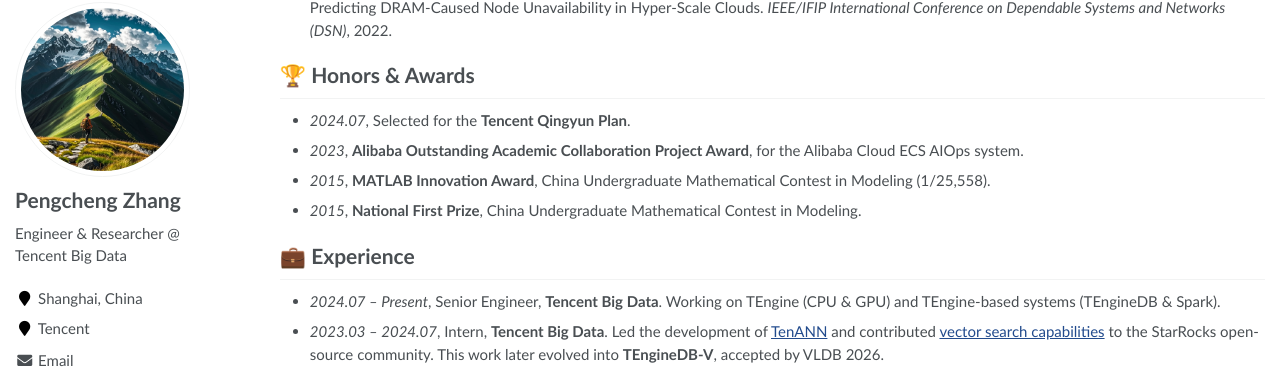
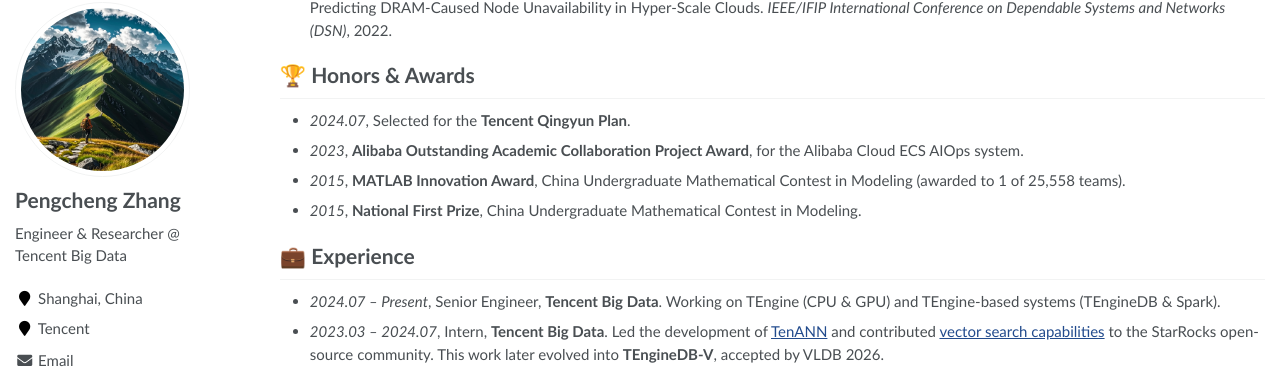
Before and after one commit to petrizhang/petrizhang.github.io, a Jekyll site: the page built from _pages/about.md, in a window 1280 px wide and 900 px high, scrolled down 1031 px. Shown: the part 89-458 px from the top of the window. Built offline with Jekyll 4.4.1, drawn with Linux system fonts in a browser that asks for light colours.

Commit message:
Clarify MATLAB award selectivity

```diff
--- a/_pages/about.md
+++ b/_pages/about.md
@@ -70,7 +70,7 @@
 
 - *2024.07*, Selected for the **Tencent Qingyun Plan**.
 - *2023*, **Alibaba Outstanding Academic Collaboration Project Award**, for the Alibaba Cloud ECS AIOps system.
-- *2015*, **MATLAB Innovation Award**, China Undergraduate Mathematical Contest in Modeling (1/25,558).
+- *2015*, **MATLAB Innovation Award**, China Undergraduate Mathematical Contest in Modeling (awarded to 1 of 25,558 teams).
 - *2015*, **National First Prize**, China Undergraduate Mathematical Contest in Modeling.
 
 # 💼 Experience
```
